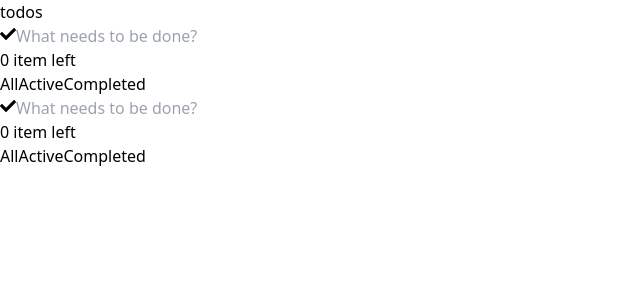
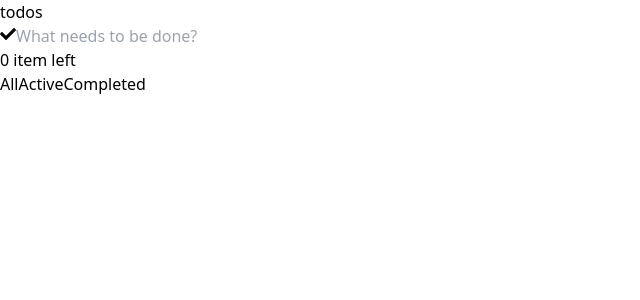
Before and after one commit to sjsjsj1246/vite-todo-list, a React (Vite) app: page / in a window 1280 px wide. Shown: the top 300 px of the page, without its empty margins (0-640 px from the left). Built offline with nearby package versions, Linux system fonts and the light colour scheme.

Commit message:
Fix: id와 홈페이지 수정

```diff
--- a/src/App.tsx
+++ b/src/App.tsx
@@ -1,6 +1,6 @@
 import TodoList from "@components/TodoList";
 
-const TODO_LISTS = ["1", "2"];
+const TODO_LIST_ID = "1vfa782";
 
 function App() {
   return (
@@ -8,9 +8,7 @@ function App() {
       <h1 className="font-serif font-light text-6xl mt-8 text-stone-400">
         todos
       </h1>
-      {TODO_LISTS.map((id) => (
-        <TodoList id={id} />
-      ))}
+      <TodoList id={TODO_LIST_ID} />
     </div>
   );
 }
--- a/vite.config.ts
+++ b/vite.config.ts
@@ -4,6 +4,7 @@ import tsconfigPaths from "vite-tsconfig-paths";
 
 // https://vitejs.dev/config/
 export default defineConfig({
+  base: "/vite-todo-list/",
   plugins: [react(), tsconfigPaths()],
   server: {
     host: "localhost",
```
